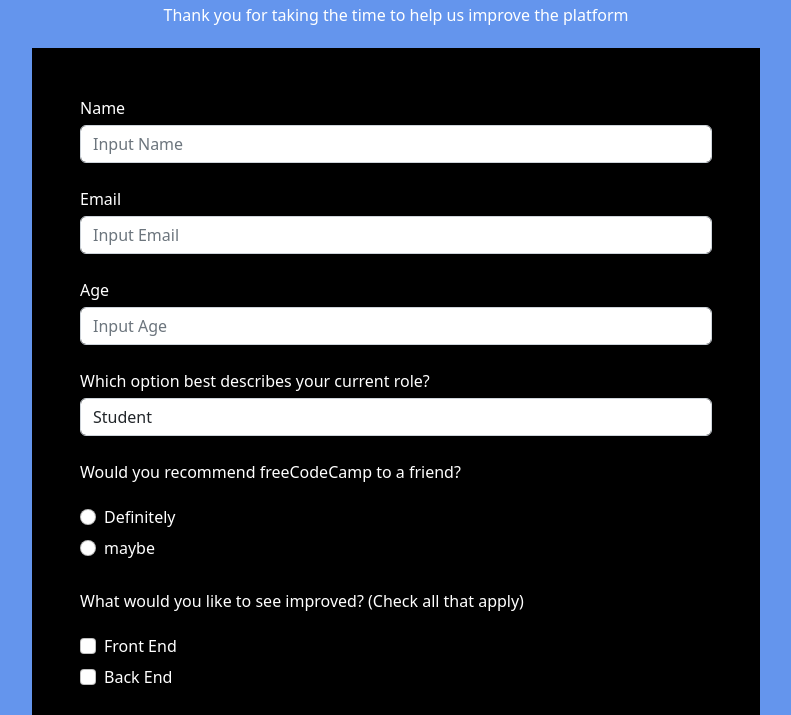
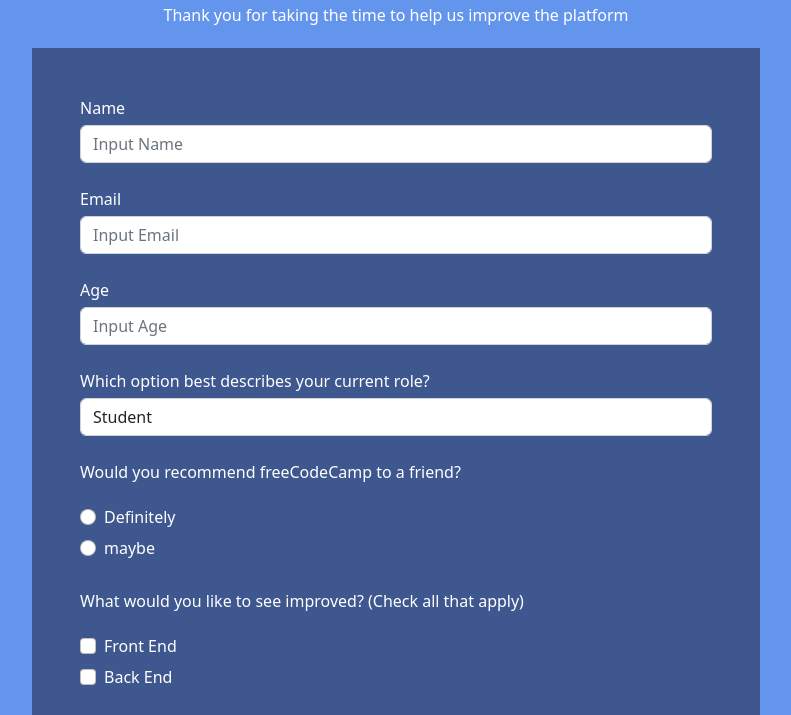
Before and after one commit to LDouglasOT/Survey-form, a plain HTML site: page index.html in a window 1280 px wide. Shown: the part 69-784 px from the top of the page, without its empty margins (244-1035 px from the left). Drawn offline with nearby package versions, Linux system fonts and the light colour scheme.

```diff
--- a/css/style.css
+++ b/css/style.css
@@ -1,4 +1,4 @@
-body{
+main{
     background-color: cornflowerblue;
   }
 
@@ -6,3 +6,11 @@ body{
     color: #fff;
     padding-bottom: 5px
   }
+  p{
+      color: #fff;
+  }
+
+  #survey-form{
+      background-color:  rgba(27, 27, 50, 0.5);
+
+  }
--- a/index.html
+++ b/index.html
@@ -13,7 +13,7 @@
   <h1 id="title" class="text-center text-white">freeCodeCamp Survey Form</h1>
   <p id="description" class="text-center">Thank you for taking the time to help us improve the platform</p>
 <div class="d-flex justify-content-center">
-  <form id="survey-form" class="bg-black col-md-7 p-5">
+  <form id="survey-form" class="col-md-7 p-5">
 
     <div class="form-group">
       <label id="name-label">Name</label><br>
```
